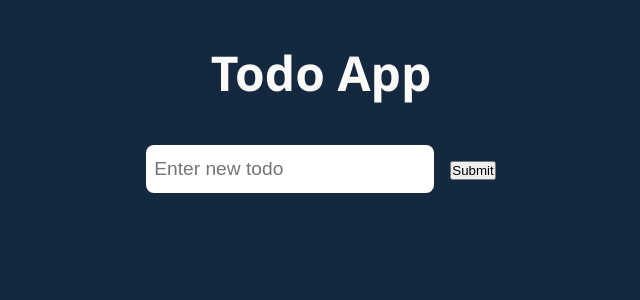
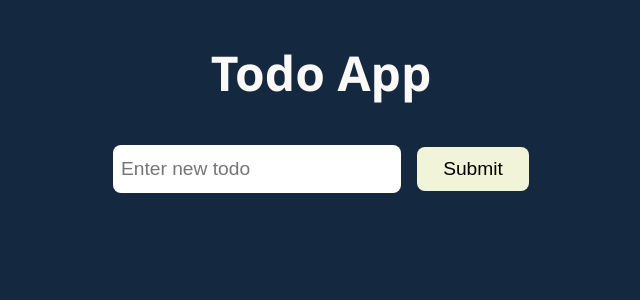
Before and after one commit to Waldemar-00/react-again, a React (Create React App) app in the folder 24-todo-app-1.0/: page / in a window 1280 px wide. Shown: the top 300 px of the page, without its empty margins (319-959 px from the left). Built offline with nearby package versions, Linux system fonts and the light colour scheme.

Commit message:
Styles were changed and the transfer of them.

```diff
--- a/24-todo-app-1.0/src/App.js
+++ b/24-todo-app-1.0/src/App.js
@@ -5,7 +5,7 @@ function App() {
   return (
     <div className='App'>
       <Heading />
-      <TodoForm />
+      <TodoForm className='TodoForm' />
     </div>
   )
 }
--- a/24-todo-app-1.0/src/components/Todos/TodoForm.js
+++ b/24-todo-app-1.0/src/components/Todos/TodoForm.js
@@ -1,13 +1,19 @@
+import styles from './TodoForm.module.css'
 import Input from '../UI/Input'
 import Button from '../UI/Button'
-function TodoForm() {
+function TodoForm({ className }) {
   return (
-    <form>
+    <form className={styles[className]}>
       <Input
         type='text'
         placeholder='Enter new todo'
+        className='addTodo'
       />
-      <Button text={'Submit'} />
+      <Button
+        type='submit'
+        text={'Submit'}
+        className='addTodo'
+      />
     </form>
   )
 }
--- a/24-todo-app-1.0/src/components/Todos/TodoForm.module.css
+++ b/24-todo-app-1.0/src/components/Todos/TodoForm.module.css
@@ -0,0 +1,3 @@
+.TodoForm {
+  margin: 0 auto;
+}
--- a/24-todo-app-1.0/src/components/UI/Button.js
+++ b/24-todo-app-1.0/src/components/UI/Button.js
@@ -1,4 +1,12 @@
-function Button({ text }) {
-  return <button>{text}</button>
+import styles from './Button.module.css'
+function Button({ text, className, type }) {
+  return (
+    <button
+      type={type}
+      className={styles[className]}
+    >
+      {text}
+    </button>
+  )
 }
 export default Button
--- a/24-todo-app-1.0/src/components/UI/Button.module.css
+++ b/24-todo-app-1.0/src/components/UI/Button.module.css
@@ -0,0 +1,10 @@
+.addTodo {
+  display: inline-block;
+  background-color: #f1f4d8;
+  width: 7rem;
+  padding: 0.7rem;
+  font-size: 1.2rem;
+  border-radius: 0.5rem;
+  border: none;
+  cursor: pointer;
+}
--- a/24-todo-app-1.0/src/components/UI/Input.js
+++ b/24-todo-app-1.0/src/components/UI/Input.js
@@ -1,8 +1,8 @@
 import styles from './Input.module.css'
-function Input({ type, placeholder }) {
+function Input({ type, placeholder, className }) {
   return (
     <input
-      className={styles.addTodo}
+      className={styles[className]}
       type={type}
       placeholder={placeholder}
     />
```
